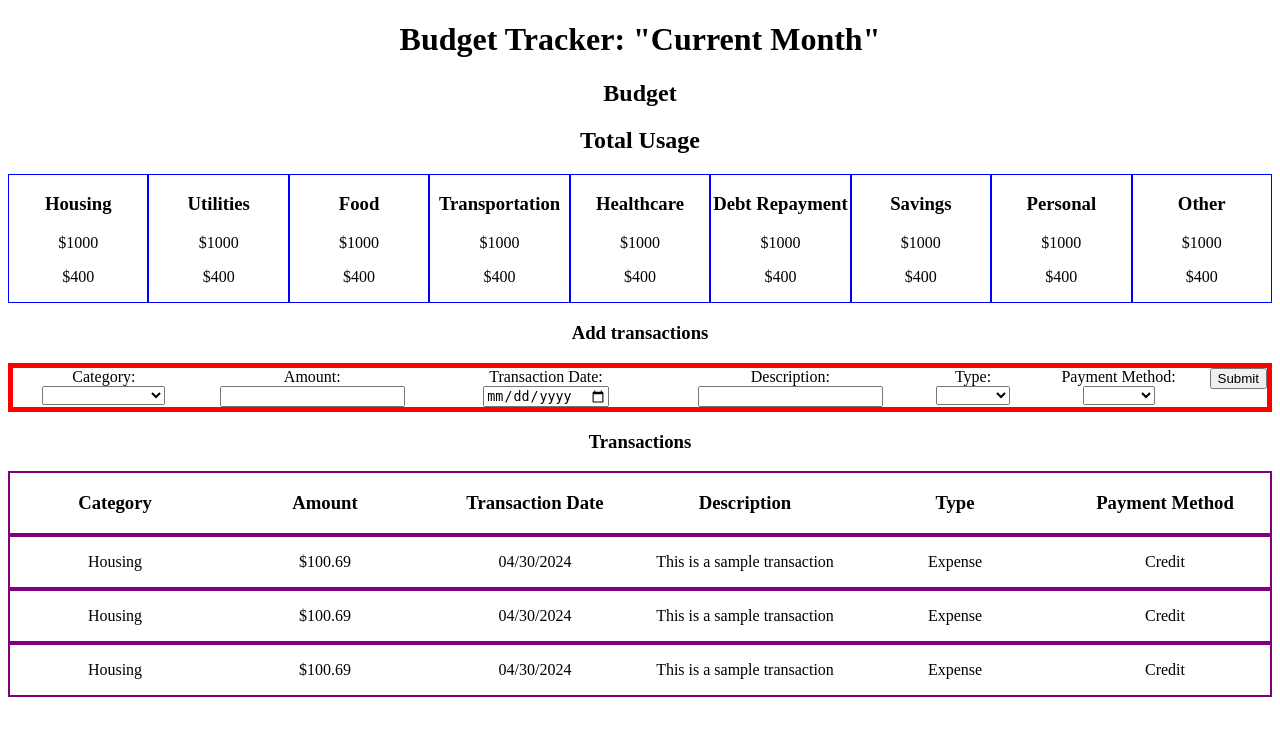
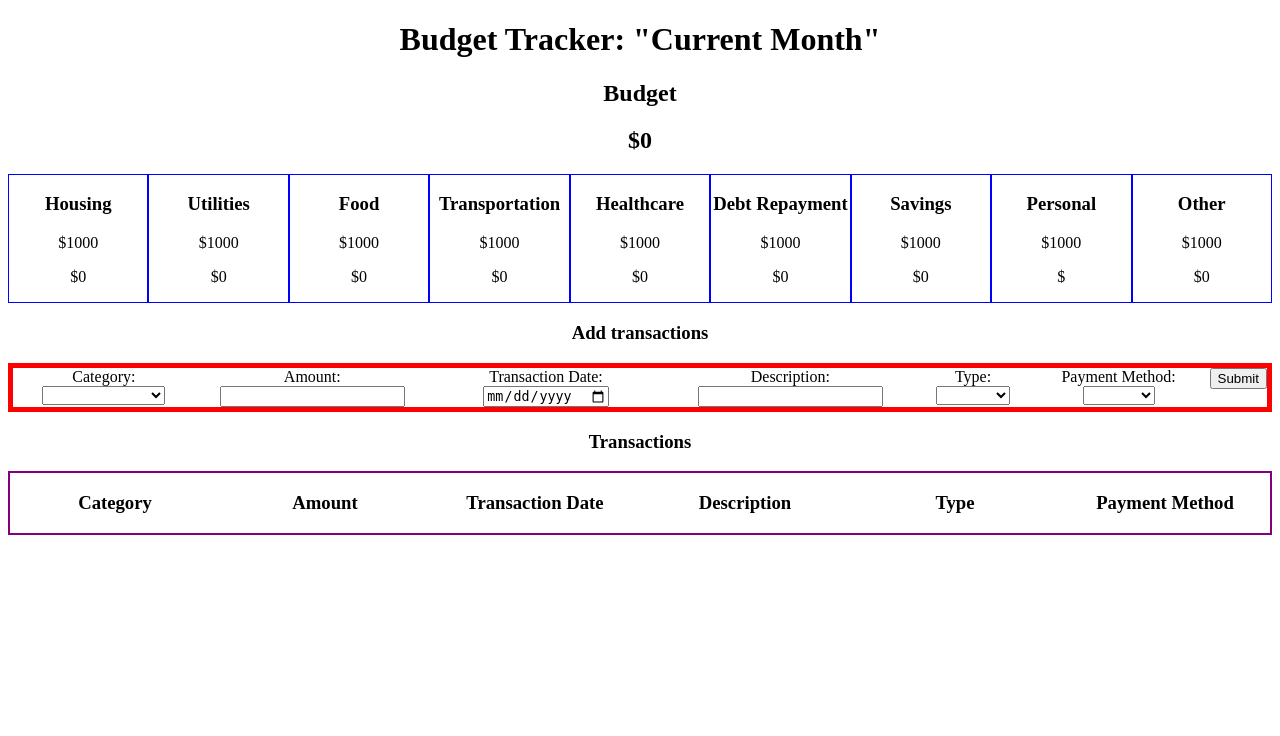
Before and after one commit to qybdc/Web-Budget-Tracker, a PHP site: page / in a window 1280 px wide. Shown: the top 736 px of the page. Run offline with PHP 8.4, Linux system fonts and the light colour scheme; tables that the repository leaves empty hold one stand-in row (values such as "Sample post").

Commit message:
New parts

```diff
--- a/index.php
+++ b/index.php
@@ -10,14 +10,106 @@
     exit('Failed to connect to MySQL: ' . mysqli_connect_error());
 }
 
-$firstDayOfMonth = date('Y-m-01'); // First day of the current month
-$lastDayOfMonth = date('Y-m-t'); // Last day of the current month
+$firstDayOfMonth = date('Y-m-01');
+$lastDayOfMonth = date('Y-m-t');
 
 $sql = "SELECT * FROM `budget` WHERE `transDate` BETWEEN '$firstDayOfMonth' AND '$lastDayOfMonth' ORDER BY `transDate`";
 
 $stmt = mysqli_prepare($link, $sql);
 mysqli_stmt_execute($stmt);
 $result = mysqli_stmt_get_result($stmt);
+
+$BudgetTotal = 0;
+$HousingTotal = 0;
+$UtilitiesTotal = 0;
+$FoodTotal = 0;
+$TransTotal = 0;
+$HealthTotal = 0;
+$DebtReTotal = 0;
+$SavingsTotal = 0;
+$PersonalTotal = 0;
+$OtherTotal = 0;
+
+while ($row = mysqli_fetch_assoc($result)) {
+    $Category = $row['Category'];
+    $Amount = $row['Amount'];
+    $transDate = $row['transDate'];
+    $Desc = $row['Description'];
+    $Type = $row['Type'];
+    $paymentMethod = $row['paymentMethod'];
+
+    if ($Type == "Expense") {
+        $BudgetTotal += $Amount;
+    } else {
+        $BudgetTotal -= $Amount;
+    }
+
+    if ($Category == "Housing") {
+        if ($Type == "Expense") {
+            $HousingTotal += $Amount;
+        } else {
+            $HousingTotal -= $Amount;
+        }
+
+    } elseif ($Category == "Utilities") {
+        if ($Type == "Expense") {
+            $UtilitiesTotal += $Amount;
+        } else {
+            $UtilitiesTotal -= $Amount;
+        }
+
+    } elseif ($Category == "Food") {
+        if ($Type == "Expense") {
+            $FoodTotal += $Amount;
+        } else {
+            $FoodTotal -= $Amount;
+        }
+
+    } elseif ($Category == "Transportation") {
+        if ($Type == "Expense") {
+            $TransTotal += $Amount;
+        } else {
+            $TransTotal -= $Amount;
+        }
+
+    } elseif ($Category == "Healthcare") {
+        if ($Type == "Expense") {
+            $HealthTotal += $Amount;
+        } else {
+            $HealthTotal -= $Amount;
+        }
+
+    } elseif ($Category == "Debt Repayment") {
+        if ($Type == "Expense") {
+            $DebtReTotal += $Amount;
+        } else {
+            $DebtReTotal -= $Amount;
+        }
+
+    } elseif ($Category == "Savings") {
+        if ($Type == "Expense") {
+            $SavingsTotal += $Amount;
+        } else {
+            $SavingsTotalTotal -= $Amount;
+        }
+
+    } elseif ($Category == "Personal") {
+        if ($Type == "Expense") {
+            $PersonalTotal += $Amount;
+        } else {
+            $PersonalTotal -= $Amount;
+        }
+
+    } elseif ($Category == "Other") {
+        if ($Type == "Expense") {
+            $OtherTotal += $Amount;
+        } else {
+            $OtherTotal -= $Amount;
+        }
+
+    }
+
+}
 
 
 if ($_SERVER["REQUEST_METHOD"] == "POST") {
@@ -36,9 +128,9 @@
     mysqli_stmt_execute($stmt);
 
     mysqli_stmt_close($stmt);
+    header("Location: index.php");
+}
 
-
-}
 ?>
 
 
@@ -55,58 +147,58 @@
 <body>
     <h1>Budget Tracker: "Current Month"</h1>
     <h2>Budget</h2>
-    <h2>Total Usage</h2>
+    <h2>$<?=$BudgetTotal?></h2>
 
     <div class="categoryBudget">
         <div class="categoryItem">
             <h3>Housing</h3>
             <p>$1000</p>
-            <p>$400</p>
+            <p>$<?= $HousingTotal?></p>
         </div>
         <div class="categoryItem">
             <h3>Utilities</h3>
             <p>$1000</p>
-            <p>$400</p>
+            <p>$<?= $UtilitiesTotal?></p>
         </div>
         <div class="categoryItem">
             <h3>Food</h3>
             <p>$1000</p>
-            <p>$400</p>
+            <p>$<?= $FoodTotal?></p>
         </div>
         <div class="categoryItem">
             <h3>Transportation</h3>
             <p>$1000</p>
-            <p>$400</p>
+            <p>$<?=$TransTotal?></p>
         </div>
         <div class="categoryItem">
             <h3>Healthcare</h3>
             <p>$1000</p>
-            <p>$400</p>
+            <p>$<?=$HealthTotal?></p>
         </div>
         <div class="categoryItem">
             <h3>Debt Repayment</h3>
             <p>$1000</p>
-            <p>$400</p>
+            <p>$<?=$DebtReTotal?></p>
         </div>
         <div class="categoryItem">
             <h3>Savings</h3>
             <p>$1000</p>
-            <p>$400</p>
+            <p>$<?=$SavingsTotal?></p>
         </div>
         <div class="categoryItem">
             <h3>Personal</h3>
             <p>$1000</p>
-            <p>$400</p>
+            <p>$<?$PersonalTotal?></p>
         </div>
         <div class="categoryItem">
             <h3>Other</h3>
             <p>$1000</p>
-            <p>$400</p>
+            <p>$<?=$OtherTotal?></p>
         </div>
     </div>
 
     <h3>Add transactions</h3>
-    <form action="index.php" method="post">
+    <form action="<?php echo htmlspecialchars($_SERVER["PHP_SELF"]); ?>" method="post">
         <div class="formItem">
             <label>Category:</label>
             <select name="category" id="category" required>
@@ -189,32 +281,6 @@
             echo "</div>";
         }
         ?>
-        <div class="transactionItem">
-            <p>Housing</p>
-            <p>$100.69</p>
-            <p>04/30/2024</p>
-            <p>This is a sample transaction</p>
-            <p>Expense</p>
-            <p>Credit</p>
-        </div>
-
-        <div class="transactionItem">
-            <p>Housing</p>
-            <p>$100.69</p>
-            <p>04/30/2024</p>
-            <p>This is a sample transaction</p>
-            <p>Expense</p>
-            <p>Credit</p>
-        </div>
-
-        <div class="transactionItem">
-            <p>Housing</p>
-            <p>$100.69</p>
-            <p>04/30/2024</p>
-            <p>This is a sample transaction</p>
-            <p>Expense</p>
-            <p>Credit</p>
-        </div>
     </div>
 
 </body>
```
